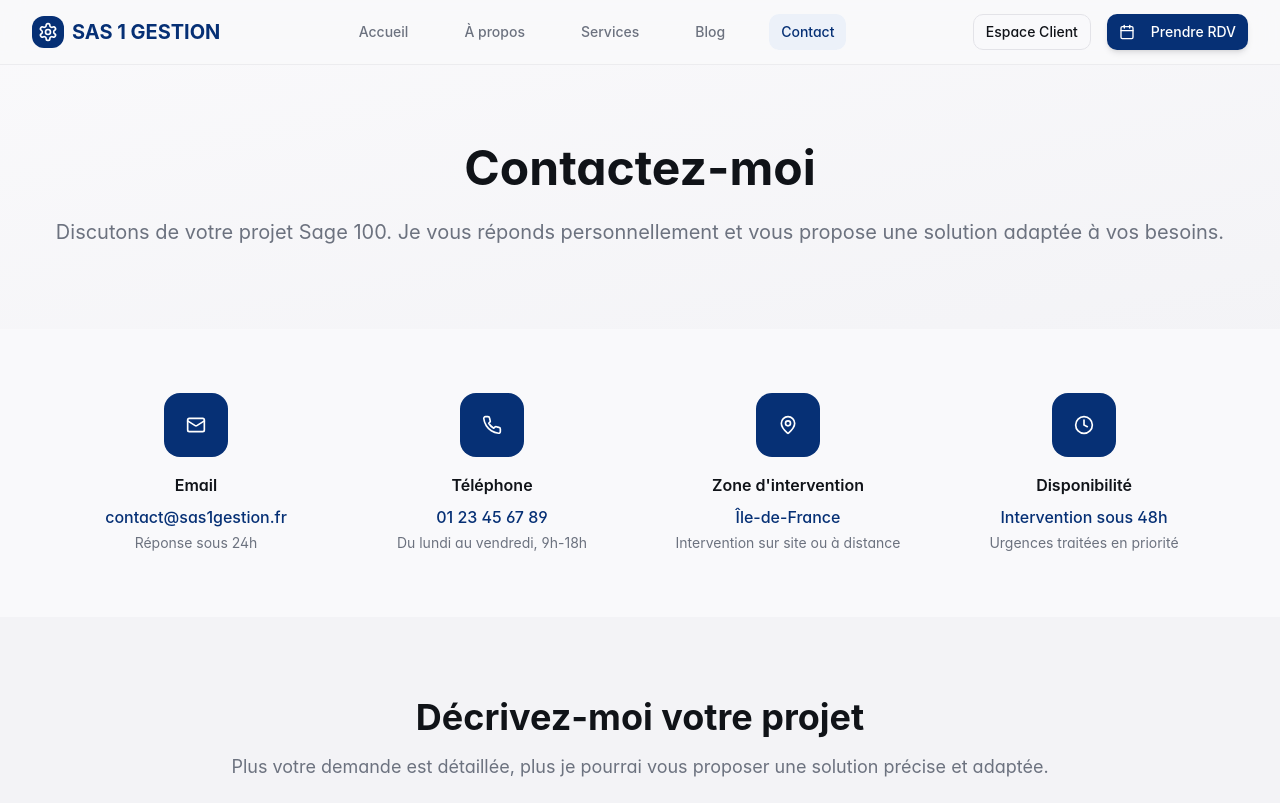
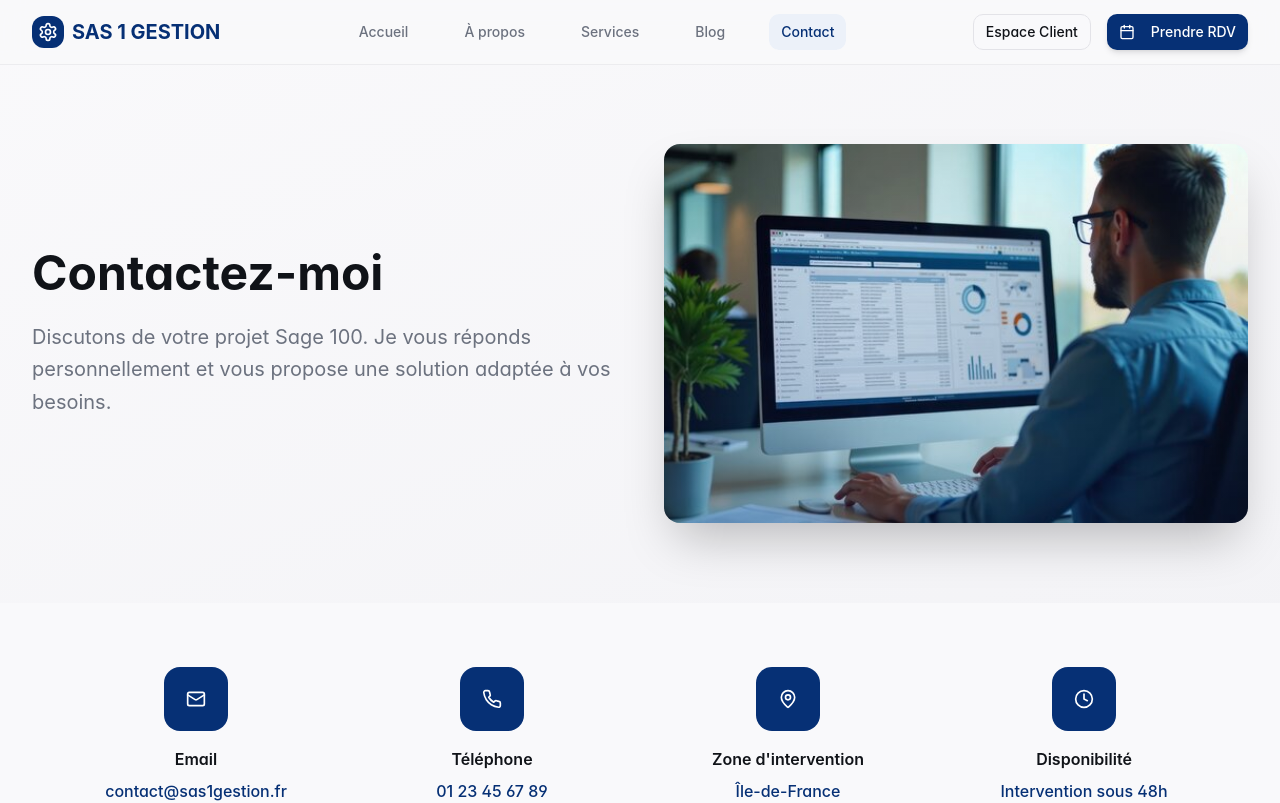
Before and after one commit to GESTIONMAX/sage-consultant-online, a React (Vite) app: page /contact in a window 1280 px wide. Shown: the top 803 px of the page. Built offline with nearby package versions, Linux system fonts and the light colour scheme.

Commit message:
Add photo
Add the photo to the current page.

```diff
--- a/src/pages/ContactPage.tsx
+++ b/src/pages/ContactPage.tsx
@@ -99,7 +99,9 @@ const ContactPage = () => {
     <div className="min-h-screen pt-16">
       {/* Hero Section */}
       <section className="py-20 bg-gradient-to-br from-background to-background-secondary">
-        <div className="max-w-7xl mx-auto px-4 sm:px-6 lg:px-8 text-center">
+        <div className="max-w-7xl mx-auto px-4 sm:px-6 lg:px-8">
+          <div className="grid lg:grid-cols-2 gap-12 items-center">
+            <div className="text-center lg:text-left">
               <h1 className="text-4xl md:text-5xl font-bold text-foreground mb-6">
                 Contactez-moi
               </h1>
@@ -107,6 +109,19 @@ const ContactPage = () => {
                 Discutons de votre projet Sage 100. Je vous réponds personnellement
                 et vous propose une solution adaptée à vos besoins.
               </p>
+            </div>
+
+            <div className="relative">
+              <div className="relative overflow-hidden rounded-2xl shadow-2xl">
+                <img
+                  src="/lovable-uploads/9733d6d7-23f6-4351-829c-ae7d5009e901.png"
+                  alt="Consultant travaillant sur Sage 100 avec tableaux de bord"
+                  className="w-full h-auto object-cover"
+                />
+                <div className="absolute inset-0 bg-gradient-to-t from-primary/20 to-transparent"></div>
+              </div>
+            </div>
+          </div>
         </div>
       </section>
 
```
Lines whose indentation alone changed are shown as unchanged.
